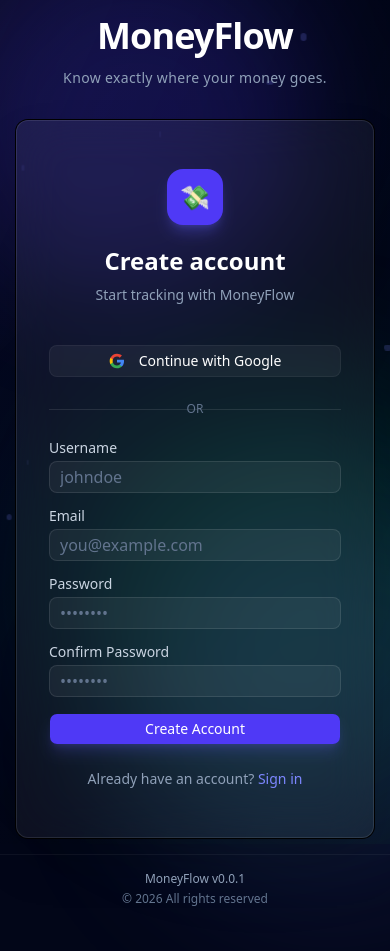
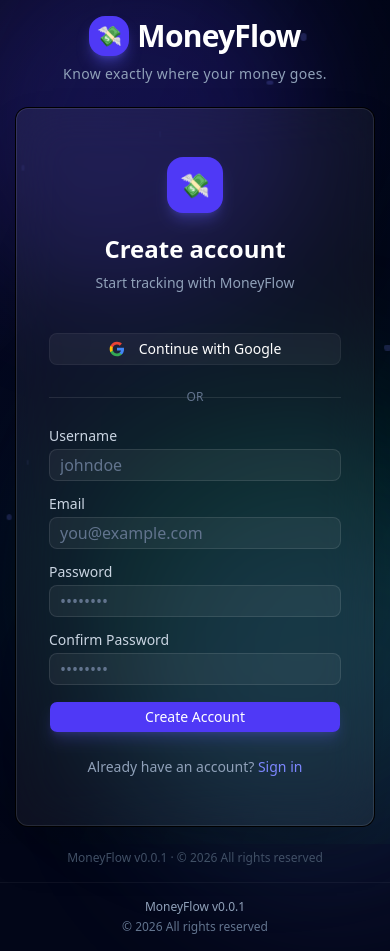
Before and after one commit to PawanKumar2001/MoneyFlow, a Next.js app: page /signup in a window 390 px wide. Before the commit the page ends 923 px from the top, so only its background shows below. Built offline with nearby package versions, Linux system fonts and the light colour scheme; no server answers.

Commit message:
UI fix on small screen

```diff
--- a/app/(auth)/layout.tsx
+++ b/app/(auth)/layout.tsx
@@ -4,12 +4,14 @@ export default function AuthLayout({
   children: React.ReactNode;
 }) {
   return (
-    <div className="relative z-10 flex min-h-[calc(100vh-69px)] flex-col items-center justify-center p-4">
+    <div className="relative z-10 flex min-h-[calc(100vh-69px)] flex-col items-center justify-center p-4 sm:p-6">
       {/* Branding */}
-      <div className="mb-8 text-center">
-        <div className="flex items-center justify-center gap-3 mb-3">
-
-          <h1 className="text-4xl md:text-5xl font-bold text-white tracking-tight">
+      <div className="mb-6 text-center">
+        <div className="flex items-center justify-center gap-2 mb-2">
+          <div className="flex h-10 w-10 sm:h-12 sm:w-12 items-center justify-center rounded-2xl bg-indigo-600 shadow-lg shadow-indigo-500/40">
+            <span className="text-xl sm:text-2xl">💸</span>
+          </div>
+          <h1 className="text-3xl sm:text-4xl md:text-5xl font-bold text-white tracking-tight">
             MoneyFlow
           </h1>
         </div>
@@ -19,9 +21,14 @@ export default function AuthLayout({
       </div>
 
       {/* Form */}
-      <div className="w-full max-w-md">
+      <div className="w-full max-w-sm sm:max-w-md">
         {children}
       </div>
+
+      {/* Footer */}
+      <p className="mt-6 text-xs text-slate-600">
+        MoneyFlow v0.0.1 · © {new Date().getFullYear()} All rights reserved
+      </p>
     </div>
   );
 }
--- a/app/(auth)/login/page.tsx
+++ b/app/(auth)/login/page.tsx
@@ -54,7 +54,7 @@ export default function LoginPage() {
           <p className="text-sm text-slate-400 mt-1">Sign in to MoneyFlow</p>
         </CardHeader>
 
-        <CardContent className="px-8 pb-8 pt-4">
+        <CardContent className="px-4 sm:px-8 pb-6 sm:pb-8 pt-4">
           {/* Google Button */}
           <Button
             type="button"
--- a/app/(protected)/setup/page.tsx
+++ b/app/(protected)/setup/page.tsx
@@ -101,7 +101,7 @@ export default function SetupPage() {
               animate={{ opacity: 1, x: 0 }}
               transition={{ delay: 0.1 }}
               onClick={() => setIncomeType("SALARIED")}
-              className="group relative p-6 md:p-8 rounded-2xl border border-white/10 bg-white/5 hover:bg-indigo-600/20 hover:border-indigo-500/50 transition-all duration-300 text-left"
+              className="group relative p-4 sm:p-6 md:p-8 rounded-2xl border border-white/10 bg-white/5 hover:bg-indigo-600/20 hover:border-indigo-500/50 transition-all duration-300 text-left"
             >
               <div className="text-4xl mb-4">💼</div>
               <h2 className="text-xl font-bold text-white mb-2">
@@ -139,7 +139,7 @@ export default function SetupPage() {
               animate={{ opacity: 1, x: 0 }}
               transition={{ delay: 0.2 }}
               onClick={() => setIncomeType("FREELANCER")}
-              className="group relative p-6 md:p-8 rounded-2xl border border-white/10 bg-white/5 hover:bg-emerald-600/20 hover:border-emerald-500/50 transition-all duration-300 text-left"
+              className="group relative p-4 sm:p-6 md:p-8 rounded-2xl border border-white/10 bg-white/5 hover:bg-emerald-600/20 hover:border-emerald-500/50 transition-all duration-300 text-left"
             >
               <div className="text-4xl mb-4">💰</div>
               <h2 className="text-xl font-bold text-white mb-2">
@@ -179,7 +179,7 @@ export default function SetupPage() {
   // Step-based Setup Form
   return (
     <div className="relative z-10 flex min-h-[calc(100vh-69px)] flex items-center justify-center p-4">
-      <div className="w-full max-w-lg">
+      <div className="w-full max-w-sm sm:max-w-lg">
         {/* Header */}
         <motion.div
           initial={{ opacity: 0, y: -20 }}
@@ -239,7 +239,7 @@ export default function SetupPage() {
 
         {/* Card */}
         <div className="rounded-2xl border border-white/10 bg-white/5 backdrop-blur-xl shadow-2xl">
-          <div className="p-8">
+          <div className="p-4 sm:p-8">
             <form onSubmit={handleSubmit(onSubmit)}>
               <AnimatePresence mode="wait">
 
```
